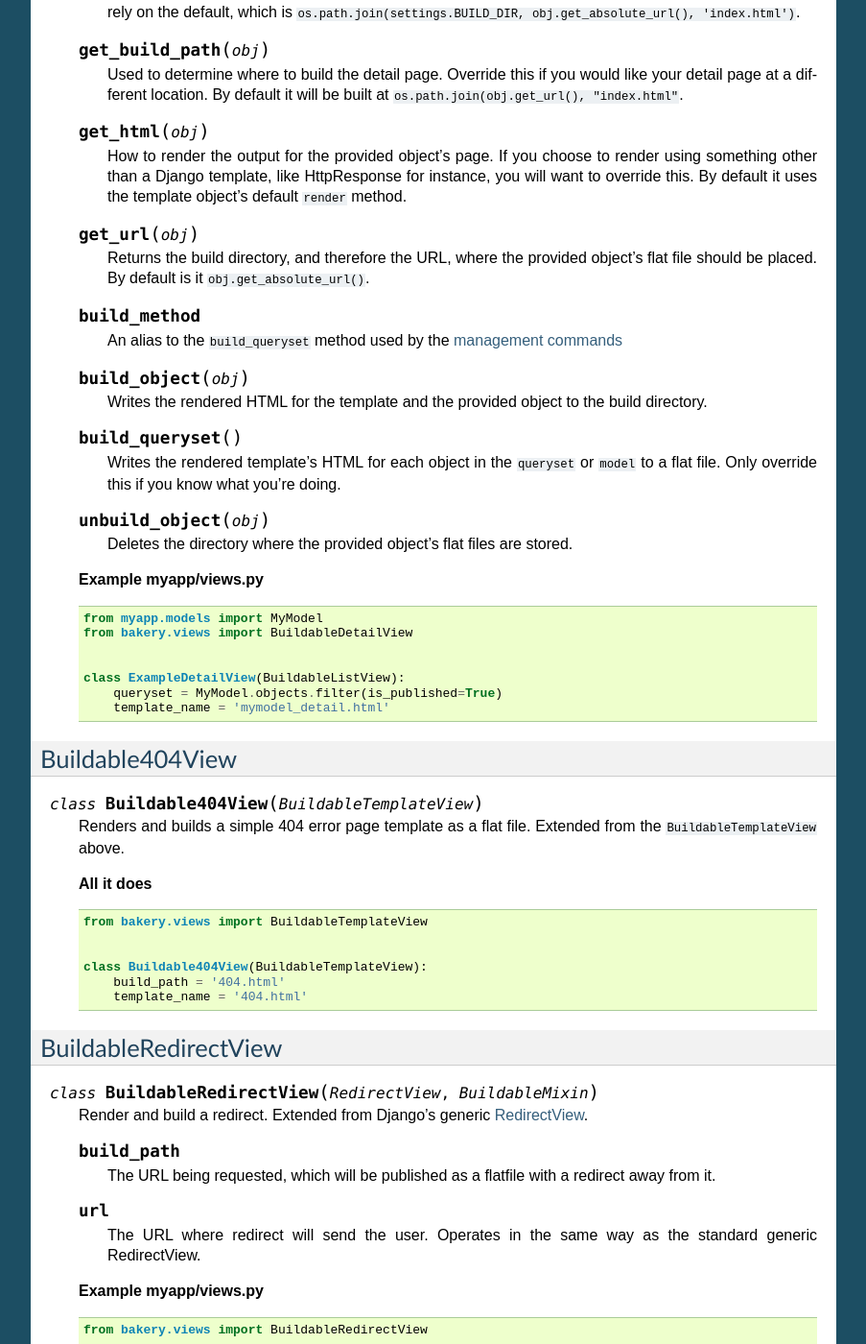
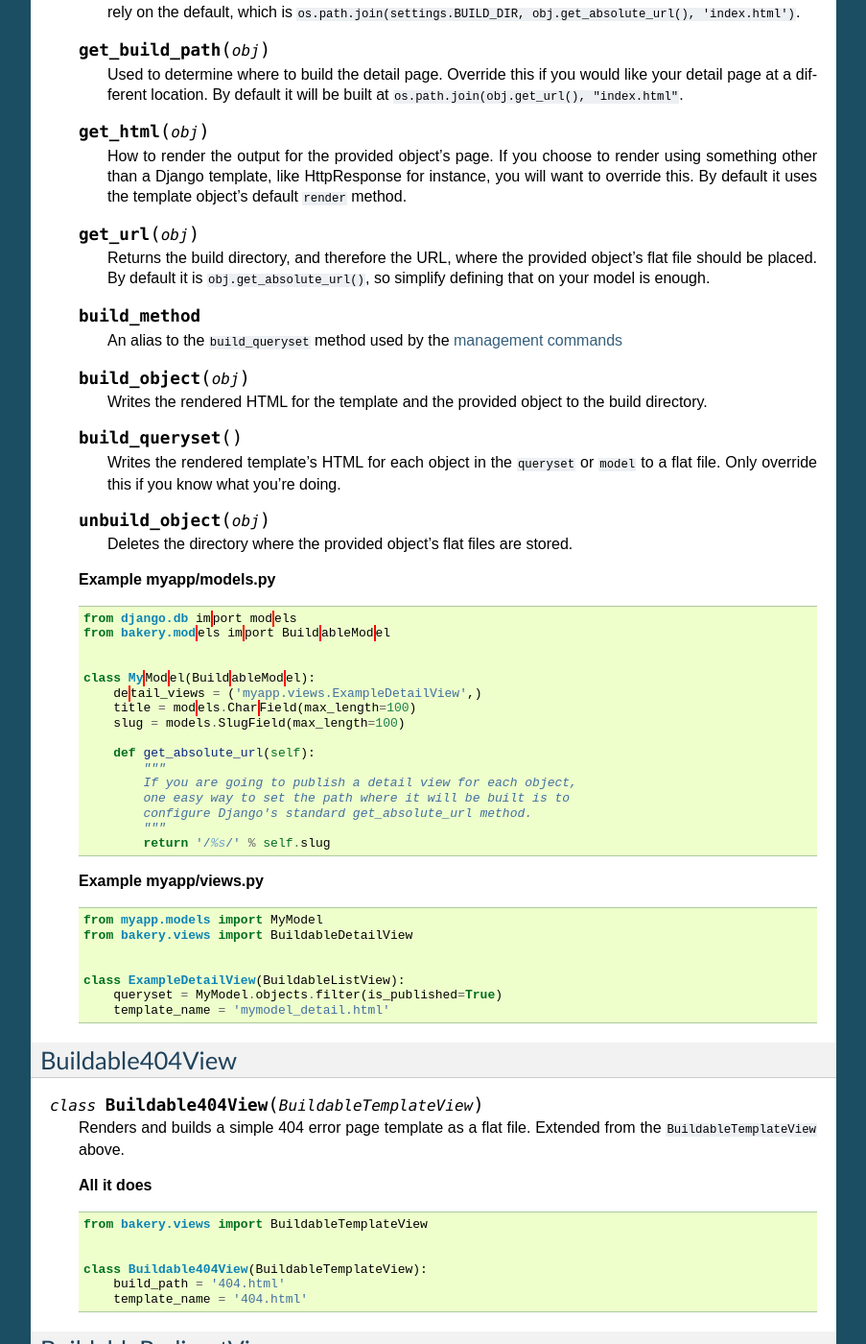
Before and after one commit to palewire/django-bakery, a Sphinx documentation site: the page built from docs/buildableviews.rst, in a window 1280 px wide and 1400 px high, scrolled down 1927 px. Shown: the whole window at 96% size, without its empty margins (198-1101 px from the left). Built offline with Sphinx 7.4.7, drawn with Linux system fonts in a browser that asks for light colours.

Commit message:
More detailed documentation on how get_absolute_url works with the BuildableDetailView for #79

```diff
--- a/docs/buildableviews.rst
+++ b/docs/buildableviews.rst
@@ -38,6 +38,7 @@ BuildableTemplateView
         class ExampleTemplateView(BuildableTemplateView):
             build_path = 'examples/index.html'
             template_name = 'examples.html'
+
 
 BuildableListView
 -----------------
@@ -142,7 +143,8 @@ BuildableDetailView
     .. method:: get_url(obj)
 
         Returns the build directory, and therefore the URL, where the provided
-        object's flat file should be placed. By default is it ``obj.get_absolute_url()``.
+        object's flat file should be placed. By default it is ``obj.get_absolute_url()``,
+        so simplify defining that on your model is enough.
 
     .. py:attribute:: build_method
 
@@ -160,6 +162,27 @@ BuildableDetailView
 
         Deletes the directory where the provided object's flat files are stored.
 
+    **Example myapp/models.py**
+
+    .. code-block:: python
+
+        from django.db im­port mod­els
+        from bakery.mod­els im­port Build­ableMod­el
+
+
+        class My­Mod­el(Build­ableMod­el):
+            de­tail_views = ('myapp.views.ExampleDetailView',)
+            title = mod­els.Char­Field(max_length=100)
+            slug = models.SlugField(max_length=100)
+
+            def get_absolute_url(self):
+                """
+                If you are going to publish a detail view for each object,
+                one easy way to set the path where it will be built is to
+                configure Django's standard get_absolute_url method.
+                """
+                return '/%s/' % self.slug
+
     **Example myapp/views.py**
 
     .. code-block:: python
@@ -171,6 +194,8 @@ BuildableDetailView
         class ExampleDetailView(BuildableListView):
             queryset = MyModel.objects.filter(is_published=True)
             template_name = 'mymodel_detail.html'
+
+
 
 Buildable404View
 ----------------
```
Also changed, not shown: docs/buildablemodels.rst (+19 -0 lines).
